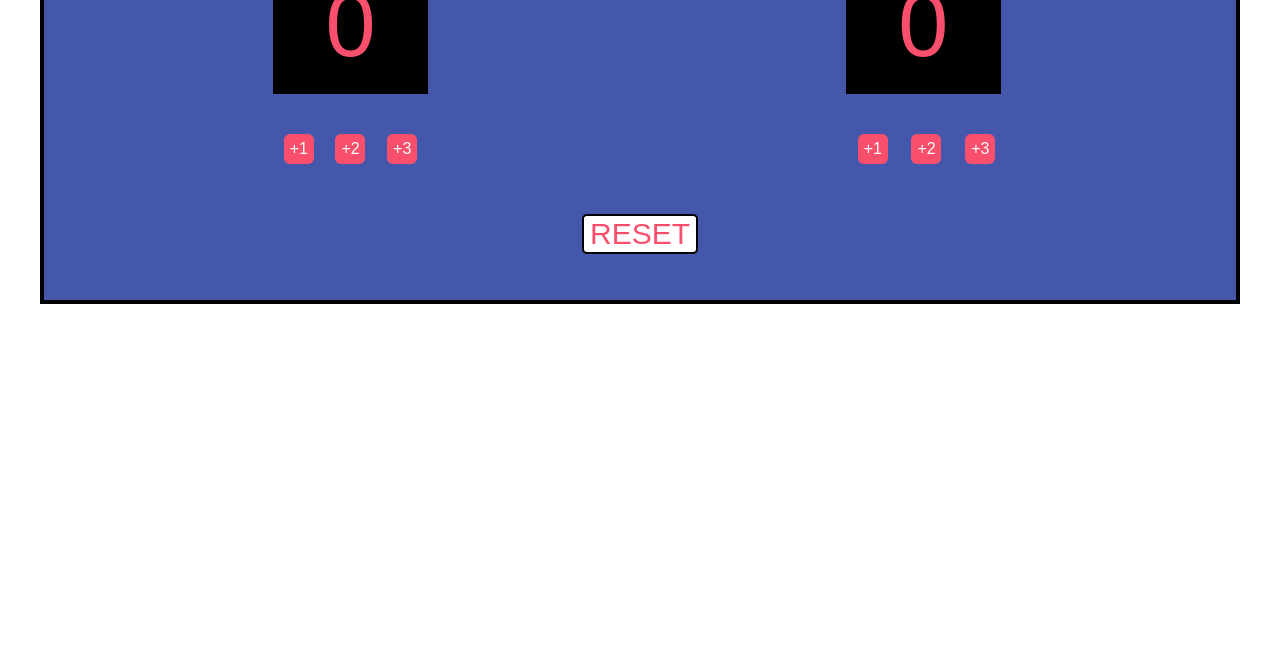
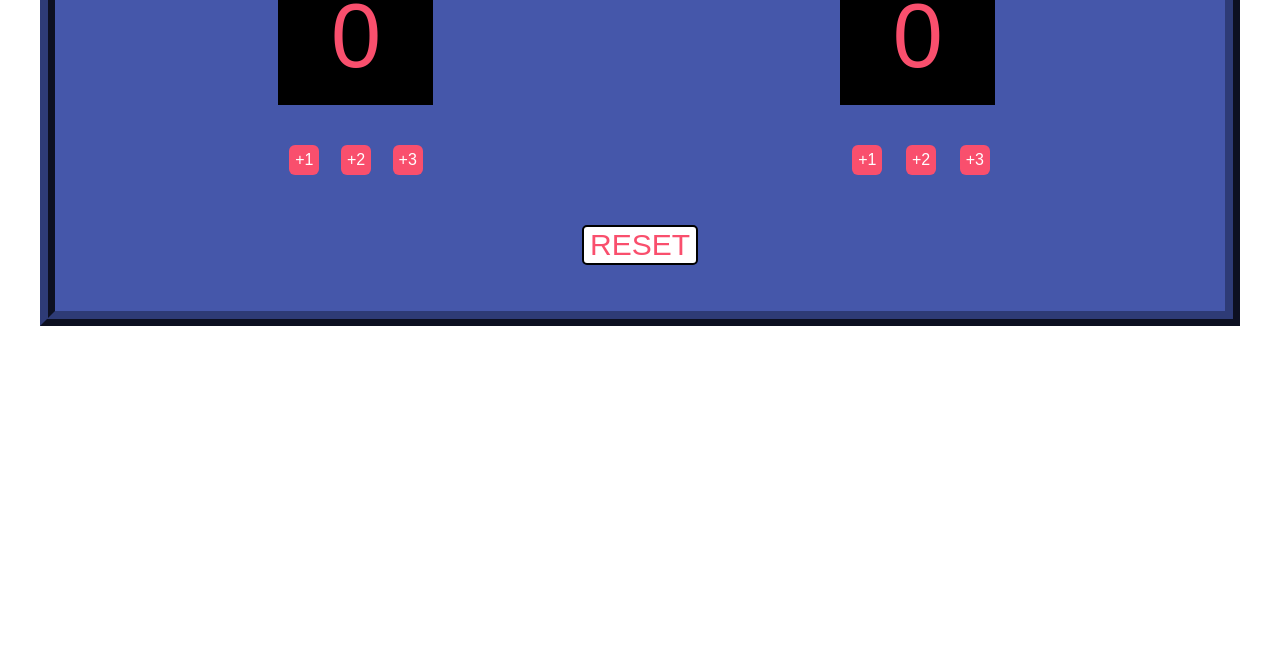
Before and after one commit to lynnx17/BasketballScoreboard, a plain HTML site: page index.html in a window 1280 px wide. Shown: the part 144-800 px from the top of the page. Drawn offline with Linux system fonts and the light colour scheme; a web font is replaced by a local one.

Commit message:
Styling aangepast

```diff
--- a/index.css
+++ b/index.css
@@ -9,15 +9,14 @@ body {
 
 .container {
     font-size: 40px;
-
     padding: 20px;
     background-color: #4557aa;
     color: #fff;
     text-align: center;
-    height: calc(50vh - 40px);
+    min-height: calc(50vh - 40px);
     margin: 1em 1em;
     gap: 50px;
-    border: 4px solid #000000;
+    border: 4mm ridge #2e3b76;
 }
 
 .scorenboard {
```
